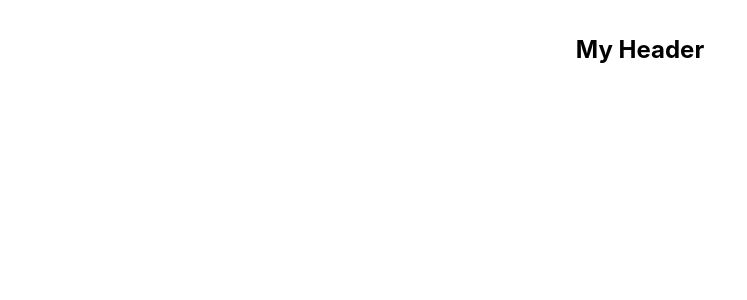
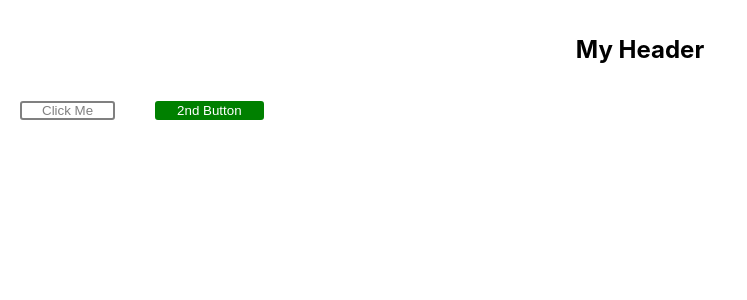
Before and after one commit to terrence-celestine/react-styled-components, a React (Create React App) app in the folder app/: page / in a window 1280 px wide. Shown: the top 300 px of the page, without its empty margins (0-747 px from the left). Built offline with nearby package versions, Linux system fonts and the light colour scheme.

Commit message:
Added button and secondaryButton

```diff
--- a/app/src/App.tsx
+++ b/app/src/App.tsx
@@ -1,8 +1,14 @@
 import "./App.css";
 import Header from "./components/Header/Header";
-
+import { Button, GreenButton } from "./components/Button/Button";
 function App() {
-  return <Header />;
+  return (
+    <>
+      <Header />
+      <Button buttonText="Click Me" />
+      <GreenButton buttonText="2nd Button" />
+    </>
+  );
 }
 
 export default App;
--- /dev/null
+++ b/app/src/components/Button/Button.tsx
@@ -0,0 +1,29 @@
+import { ReactElement } from "react";
+import styled from "styled-components";
+
+interface IButton {
+  buttonText: string;
+}
+
+const BasicButton = styled.button`
+  background-color: transparent;
+  border-radius: 3px;
+  border: 2px solid gray;
+  color: gray;
+  margin: 0 20px;
+  padding: 0 20px;
+`;
+
+const SecondaryButton = styled(BasicButton)`
+  background-color: green;
+  color: white;
+  border: 2px solid green;
+`;
+
+export const Button = ({ buttonText }: IButton): ReactElement => {
+  return <BasicButton>{buttonText}</BasicButton>;
+};
+
+export const GreenButton = ({ buttonText }: IButton): ReactElement => {
+  return <SecondaryButton>{buttonText}</SecondaryButton>;
+};
--- a/app/src/components/Header/Header.tsx
+++ b/app/src/components/Header/Header.tsx
@@ -1,4 +1,5 @@
 import styled from "styled-components";
+import { ReactElement } from "react";
 
 const HeaderText = styled.h2`
   padding: 15px;
@@ -8,7 +9,7 @@ const HeaderContainer = styled.section`
   text-align: center;
 `;
 
-const Header = () => {
+const Header = (): ReactElement => {
   return (
     <HeaderContainer>
       <HeaderText>My Header</HeaderText>
```
